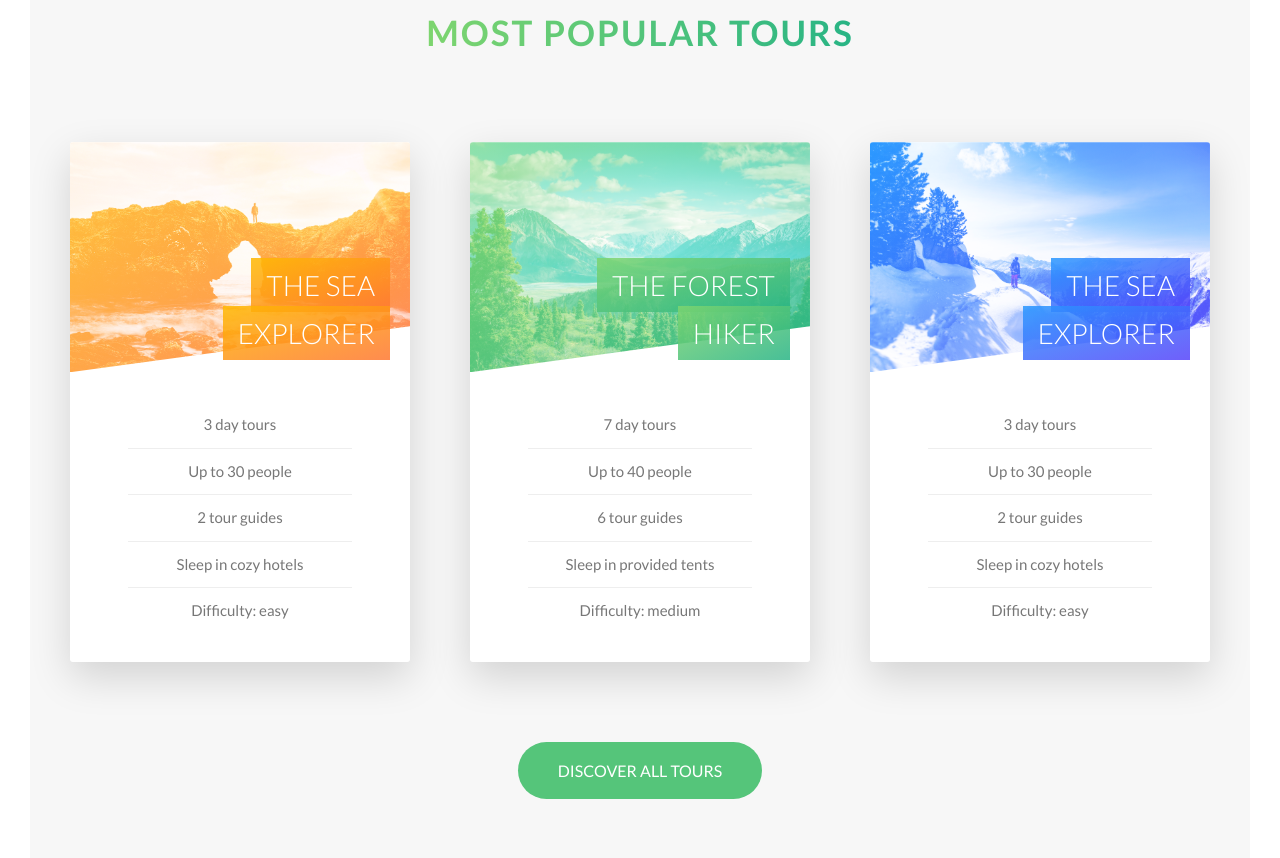
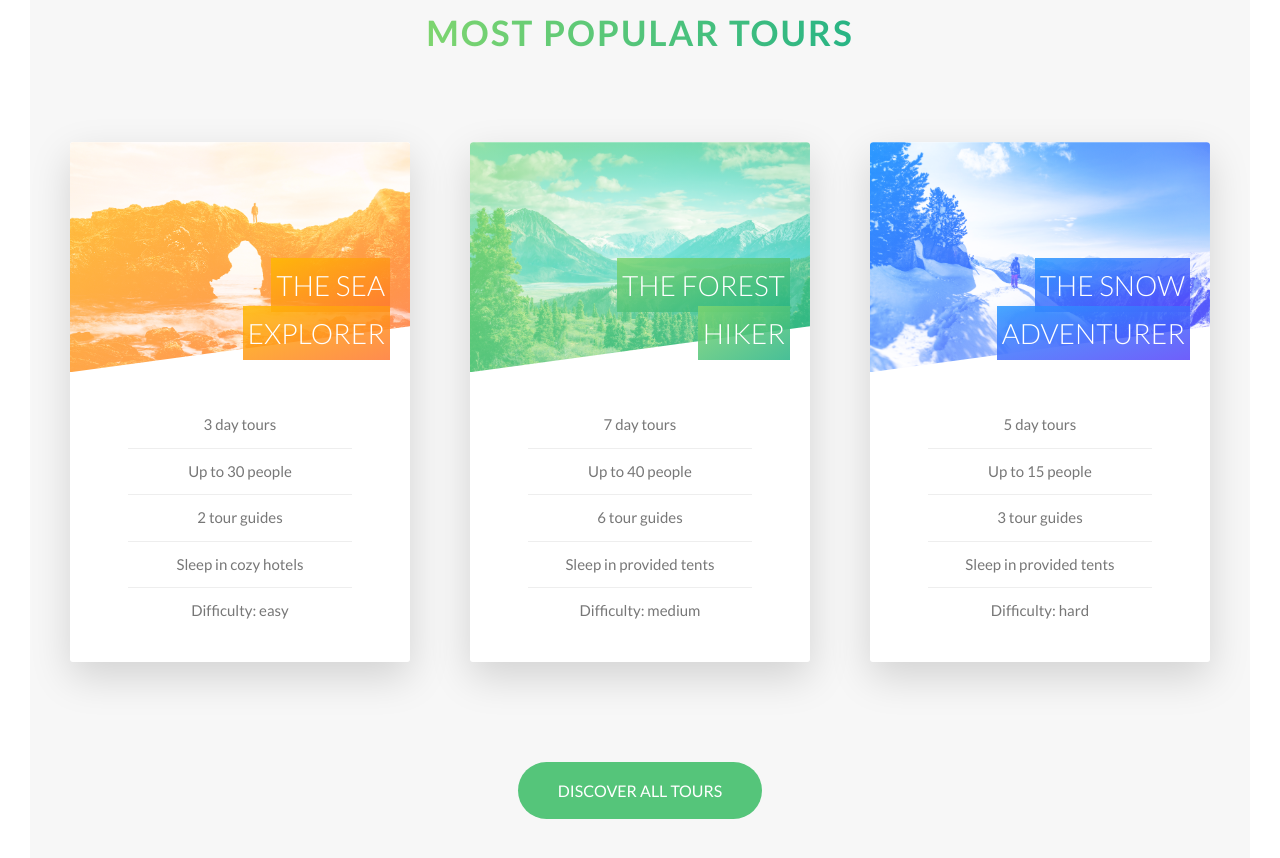
Before and after one commit to BarrySchutte/Natours-Project, a website: page index.html in a window 1280 px wide. Shown: the part 2353-3211 px from the top of the page. Drawn offline with Linux system fonts and the light colour scheme.

Commit message:
fixed card border

```diff
--- a/index.html
+++ b/index.html
@@ -171,15 +171,15 @@
                                 &nbsp;
                             </div>
                             <h4 class="card__heading">
-                                <span class="card__heading-span card__heading-span--3">The Sea Explorer</span>
+                                <span class="card__heading-span card__heading-span--3">The Snow Adventurer</span>
                             </h4>
                             <div class="card__details">
                                 <ul>
-                                    <li>3 day tours</li>
-                                    <li>Up to 30 people</li>
-                                    <li>2 tour guides</li>
-                                    <li>Sleep in cozy hotels</li>
-                                    <li>Difficulty: easy</li>
+                                    <li>5 day tours</li>
+                                    <li>Up to 15 people</li>
+                                    <li>3 tour guides</li>
+                                    <li>Sleep in provided tents</li>
+                                    <li>Difficulty: hard</li>
                                 </ul>
                             </div>
                         </div>
@@ -195,7 +195,7 @@
                     </div>
                 </div>
             </div>
-            <div class="u-center-text u-margin-top-big">
+            <div class="u-center-text u-margin-top-huge">
                 <a href="#" class="btn btn--green">Discover all tours</a>
             </div>
         </section>
--- a/sass/base/_utilities.scss
+++ b/sass/base/_utilities.scss
@@ -1,7 +1,9 @@
+// Text align center
 .u-center-text {
     text-align: center;
 }
 
+// Margin bottom
 .u-margin-bottom-small {
     margin-bottom: 1.5rem;
 }
@@ -14,6 +16,11 @@
     margin-bottom: 8rem;
 }
 
+// Margin top
 .u-margin-top-big {
     margin-top: 8rem;
 }
+
+.u-margin-top-huge {
+    margin-top: 10rem;
+}
--- a/sass/components/_card.scss
+++ b/sass/components/_card.scss
@@ -65,6 +65,8 @@
         background-blend-mode: screen;
         -webkit-clip-path: polygon(0 0, 100% 0, 100% 85%, 0 100%);
         clip-path: polygon(0 0, 100% 0, 100% 80%, 0 100%);
+        border-top-left-radius: 3px;
+        border-top-right-radius: 3px;
 
         &--1 {
             background-image: -webkit-gradient(linear, left top, right bottom, from($color-secondary-light), to($color-secondary-dark)), url(../img/nat-5.jpg);
@@ -95,7 +97,7 @@
     }
 
     &__heading-span {
-        padding: 1rem 1.5rem;
+        padding: 1rem .5rem;
         -webkit-box-decoration-break: clone;
         box-decoration-break: clone;
 
```
Also changed, not shown: css/style.css.
